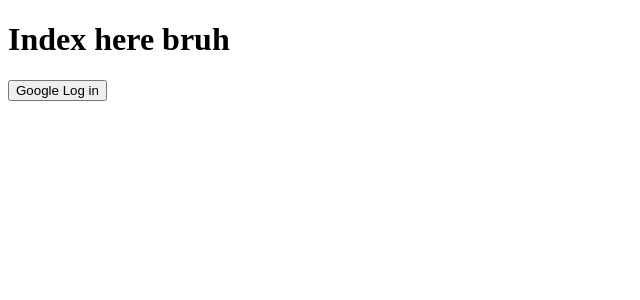
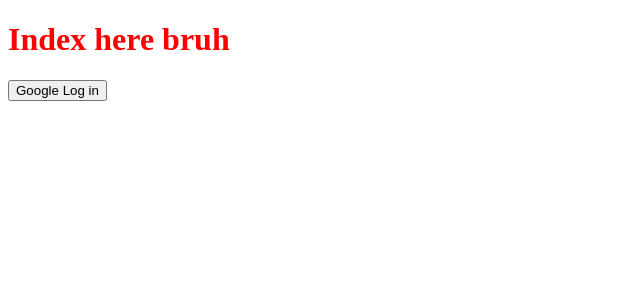
Before and after one commit to saranonearth/ObscuraMicro, a Next.js app: page / in a window 1280 px wide. Shown: the top 300 px of the page, without its empty margins (0-640 px from the left). Built offline with nearby package versions, Linux system fonts and the light colour scheme; no server answers.

Commit message:
withCSS srtup for nextjs

```diff
--- a/next.config.js
+++ b/next.config.js
@@ -1,8 +1,8 @@
-const webpack = require('webpack');
+const webpack = require("webpack");
+const withCSS = require("@zeit/next-css");
+require("dotenv").config();
 
-require('dotenv').config();
-
-module.exports = {
+module.exports = withCSS({
   webpack: config => {
     const env = Object.keys(process.env).reduce((acc, curr) => {
       acc[`process.env.${curr}`] = JSON.stringify(process.env[curr]);
@@ -11,4 +11,4 @@
     config.plugins.push(new webpack.DefinePlugin(env));
     return config;
   }
-};
+});
--- a/package.json
+++ b/package.json
@@ -21,6 +21,7 @@
   "author": "saranonearth",
   "license": "ISC",
   "dependencies": {
+    "@zeit/next-css": "^1.0.1",
     "dotenv": "^8.2.0",
     "firebase": "^7.7.0",
     "firebase-admin": "^8.9.2",
--- a/pages/_app.js
+++ b/pages/_app.js
@@ -1,7 +1,7 @@
 import App from "next/app";
 import Provider from "../components/Provider";
 import Head from "next/head";
-
+import "./style.css";
 class MyApp extends App {
   render() {
     const { Component, pageProps } = this.props;
--- /dev/null
+++ b/pages/style.css
@@ -0,0 +1,3 @@
+body {
+    color: red !important;
+}
```
Also changed, not shown: 1 other file (tests, documents, lock files or other folders). Lines whose indentation alone changed are shown as unchanged.
